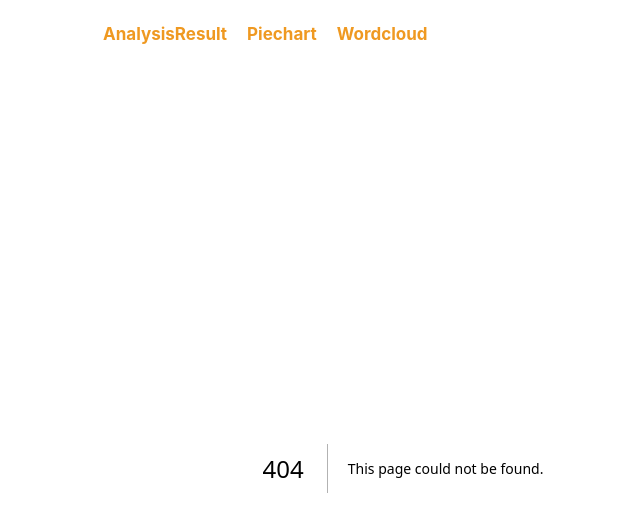
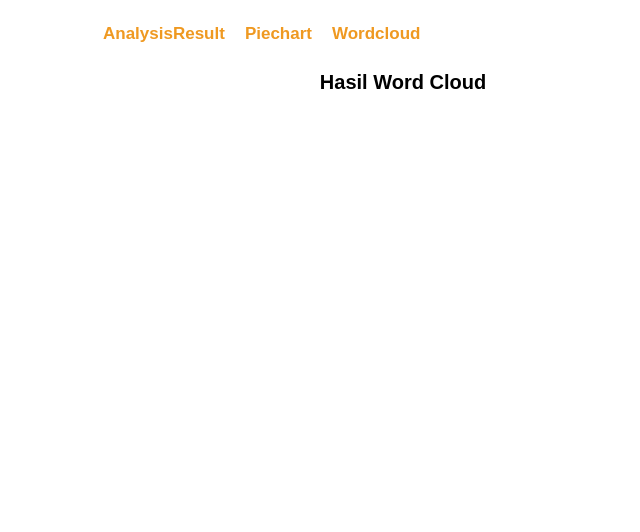
Before and after one commit to hzlnqodrey/sentiment-analysis-twitter-fe, a Next.js app: page /wordcloud in a window 1280 px wide. Before the commit this address had no page. Shown: the top 532 px of the page, without its empty margins (237-877 px from the left). Built offline with nearby package versions, Linux system fonts and the light colour scheme.

Commit message:
change whole font to plus-jakarta

```diff
--- a/app/globals.css
+++ b/app/globals.css
@@ -9,8 +9,6 @@ html,
 body {
   padding: 0;
   margin: 0;
-  font-family: -apple-system, BlinkMacSystemFont, Segoe UI, Roboto, Oxygen,
-    Ubuntu, Cantarell, Fira Sans, Droid Sans, Helvetica Neue, sans-serif;
 }
 
 a {
--- a/app/layout.tsx
+++ b/app/layout.tsx
@@ -14,7 +14,7 @@ export default function RootLayout({
         head.tsx. Find out more at https://beta.nextjs.org/docs/api-reference/file-conventions/head
       */}
       <Head />
-      <body className="wrapper sm:text-sm md:text-base lg:text-lg xl:text-xl text-lg">
+      <body className="wrapper sm:text-sm md:text-base lg:text-lg xl:text-xl text-lg font-plus-jakarta">
         <Navbar />
         {children}
       </body>
--- /dev/null
+++ b/app/wordcloud/page.tsx
@@ -0,0 +1,11 @@
+import Link from "next/link";
+import styles from "wordcloud.module.css"
+
+export default function WordcloudPage() {
+
+    return (
+        <>
+            <h1 className="text-center font-bold">Hasil Word Cloud</h1>
+        </>
+    )
+}
```
Also changed, not shown: app/wordcloud/wordcloud.module.css (added).
